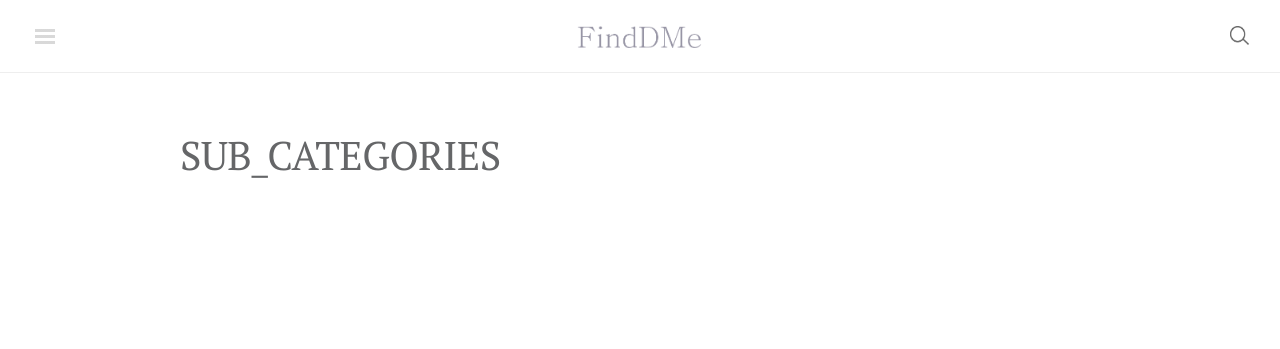
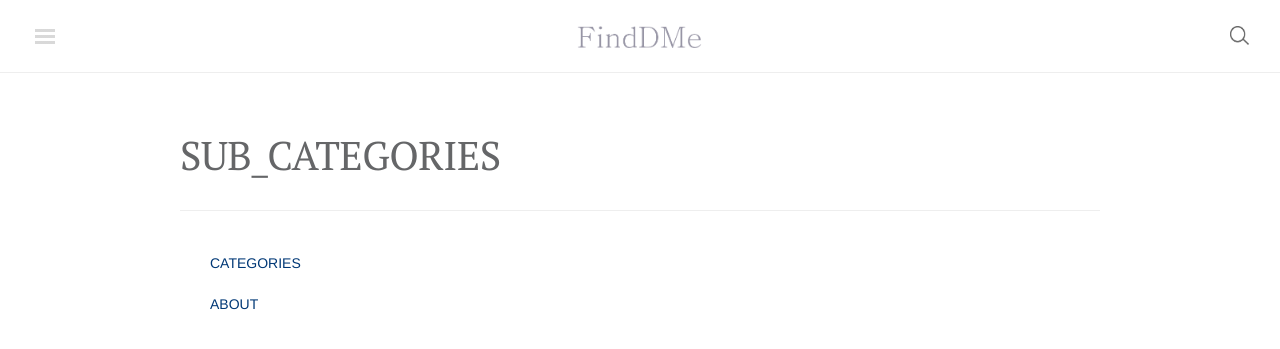
Before and after one commit to finddme/finddme.github.io, a Jekyll site: the page built from blog/sub_categories.html, in a window 1280 px wide. Shown: the top 349 px of the page. Built offline with Jekyll 4.4.1, drawn with Linux system fonts in a browser that asks for light colours; nearby versions of some CDN libraries; comment, search, counter and statistics services are not loaded.

Commit message:
Update sub_categories.html

```diff
--- a/blog/sub_categories.html
+++ b/blog/sub_categories.html
@@ -4,18 +4,25 @@ title: sub_Categories
 ---
 
 <div class="tags-expo">
-<!--   <div class="tags-expo-list">
+  <div class="tags-expo-list">
     {% for tag in site.sub_categories %}
     <a href="#{{ tag[0] | slugify }}" class="post-tag">{{ tag[0] }}</a>
     {% endfor %}
   </div>
-  <hr/> -->
+  <hr/>
   <div class="categories-expo-section">
-    {% for tag in site.sub_categories %}
-      {% for nav in site.nav %}
-        <a class="categories-expo-item {% if page.url == nav[1][0] %}active{% endif %}" href="{{ url }}">
+    {% for nav in site.nav %}
+      {% assign is_relative = nav[1][0] | slice: 0 %}
+      {% assign url = nav[1][0] %}
+      {% if is_relative == '/' %}
+        {% assign url = nav[1][0] | prepend: site.baseurl %}
+      {% endif %}
+
+      {% assign sub_len = nav[1] | size | minus: 1 %}
+
+      <span class="{% if sub_len > 0 %}foldable{% endif %}">
+        <a class="sidebar-nav-item {% if page.url == nav[1][0] %}active{% endif %}" href="{{ url }}">
           {{ nav[0] }}
-      {% endfor %}
 <!--     <h2 id="{{ tag[0] | slugify }}">{{ tag[0] }}</h2> -->
 <!--     <ul class="tags-expo-posts">
       {% for post in tag[1] %}
```
